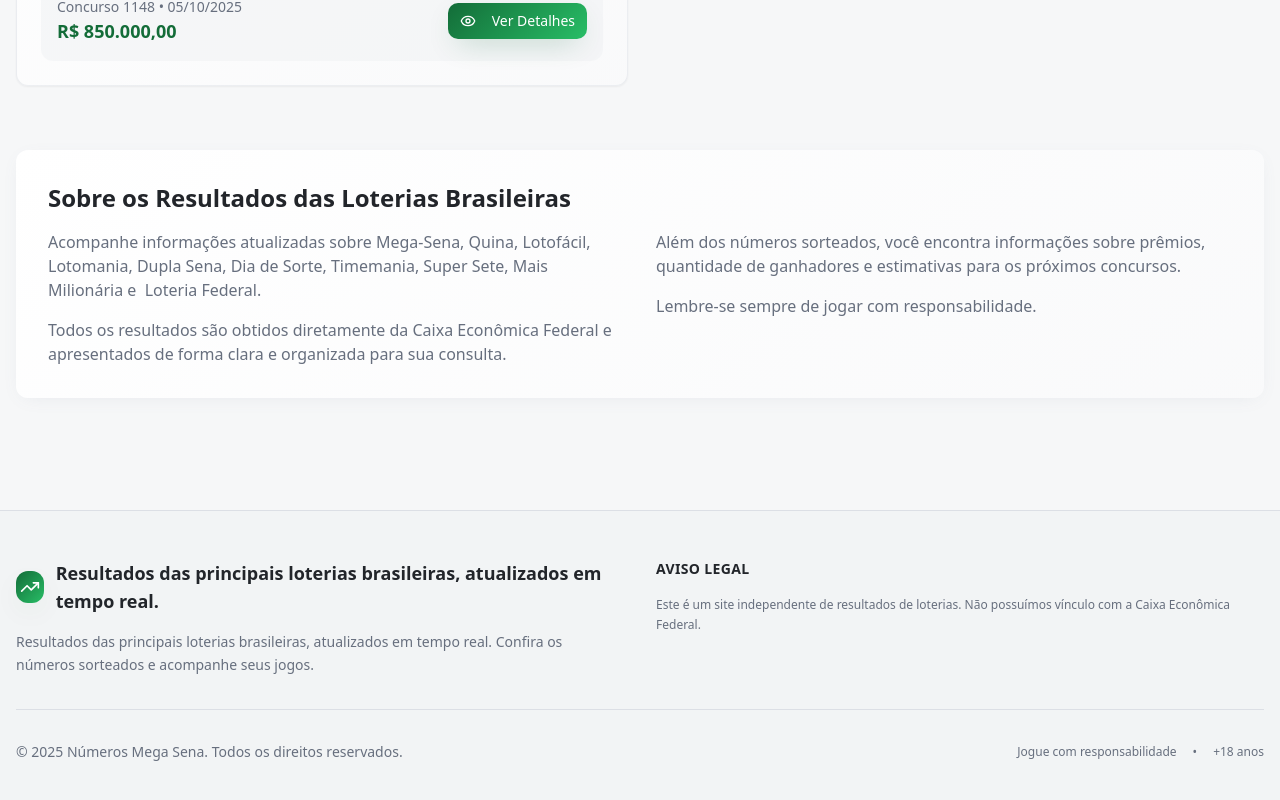
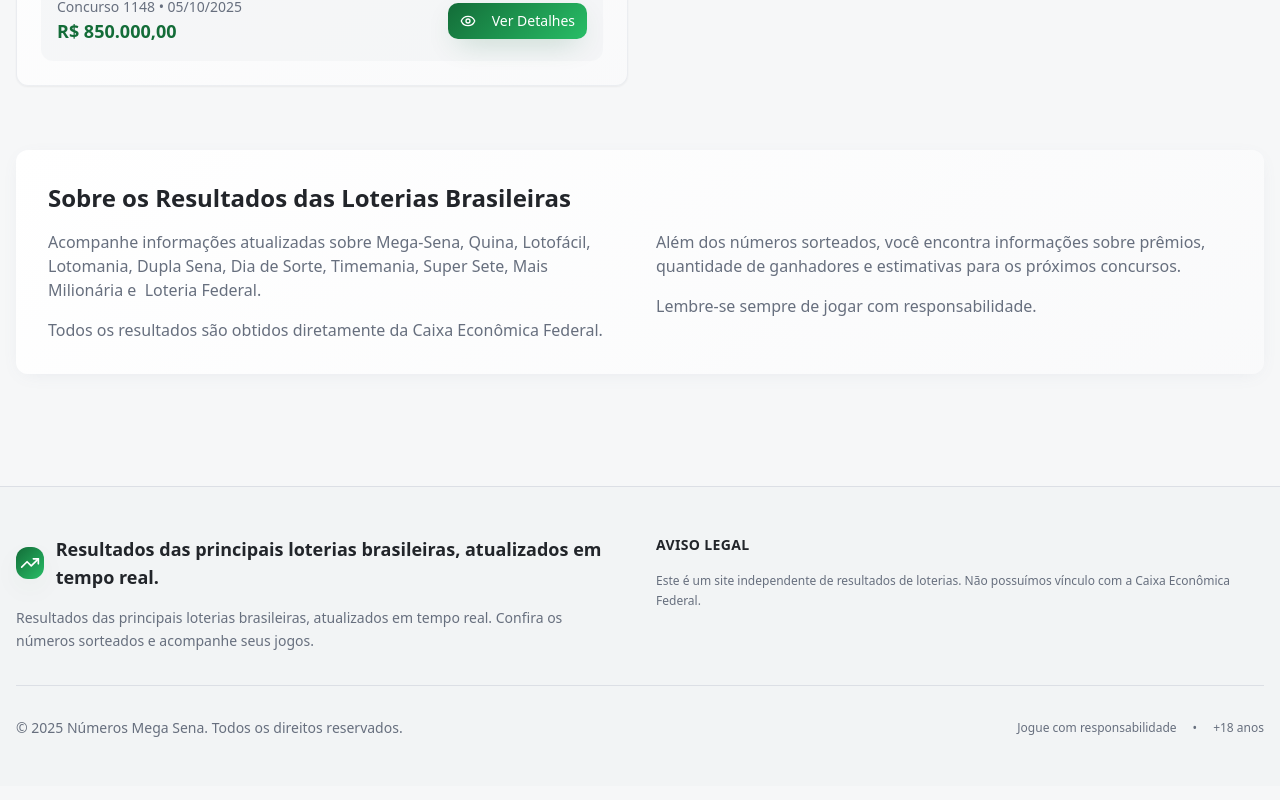
Before and after one commit to OnofreBR/sorteio-agil, a React (Vite) app: page / in a window 1280 px wide. Shown: the part 3485-4285 px from the top of the page. Built offline with nearby package versions, Linux system fonts and the light colour scheme; no server answers; the HTML template or start-up script is replaced by a standard one.

Commit message:
Visual edit in Lovable

```diff
--- a/src/pages/Index.tsx
+++ b/src/pages/Index.tsx
@@ -145,10 +145,7 @@ todas as principais loterias do Brasil em tempo real.
             <div className="grid md:grid-cols-2 gap-8 text-muted-foreground">
               <div className="space-y-4">
                 <p>Acompanhe informações atualizadas sobre Mega-Sena, Quina, Lotofácil, Lotomania, Dupla Sena, Dia de Sorte, Timemania, Super Sete, Mais Milionária e  Loteria Federal.</p>
-                <p>
-                  Todos os resultados são obtidos diretamente da Caixa Econômica Federal
-                  e apresentados de forma clara e organizada para sua consulta.
-                </p>
+                <p>Todos os resultados são obtidos diretamente da Caixa Econômica Federal.</p>
               </div>
               <div className="space-y-4">
                 <p>
```
